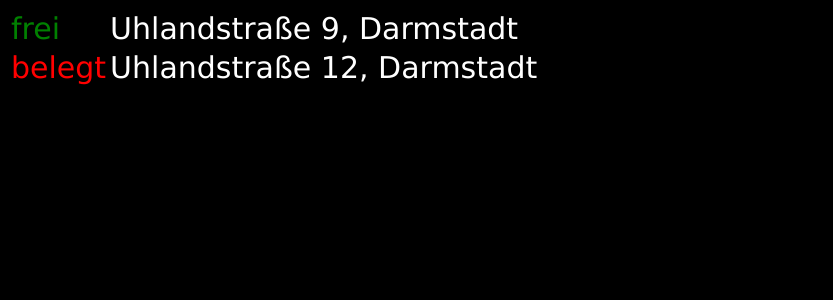
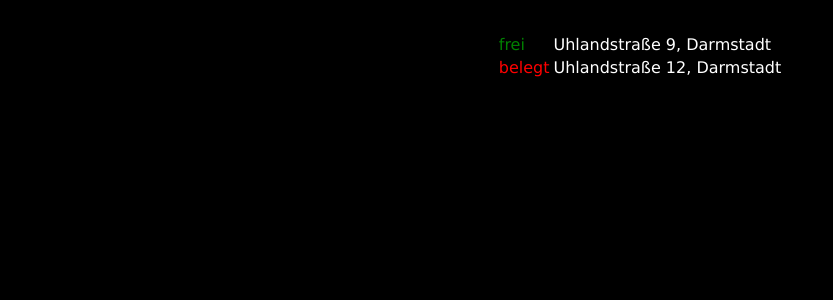
Before and after one commit to saoholt/angular-ivy-mr6tnv, an Angular app: page /list in a window 1280 px wide. Shown: the top 300 px of the page, without its empty margins (0-833 px from the left). Built offline with nearby package versions, Linux system fonts and the light colour scheme.

Commit message:
2 files modified

```diff
--- a/src/app/list-of-spaces/list-of-spaces.component.css
+++ b/src/app/list-of-spaces/list-of-spaces.component.css
@@ -10,4 +10,6 @@
 }
 
 .tablerow {
+  border: 1px solid white;
+  margin-bottom: 1rem;
 }
--- a/src/app/list-of-spaces/list-of-spaces.component.html
+++ b/src/app/list-of-spaces/list-of-spaces.component.html
@@ -1,4 +1,5 @@
-<table style="    font-size: 30px;">
+<div style="display:flex;justify-content:center;margin-top:2rem;">
+<table style=" ">
 <thead></thead>
 <tbody>
   <tr
@@ -17,3 +18,4 @@
   </tr>
 </tbody>
 </table>
+</div>
```
Lines whose indentation alone changed are shown as unchanged.
